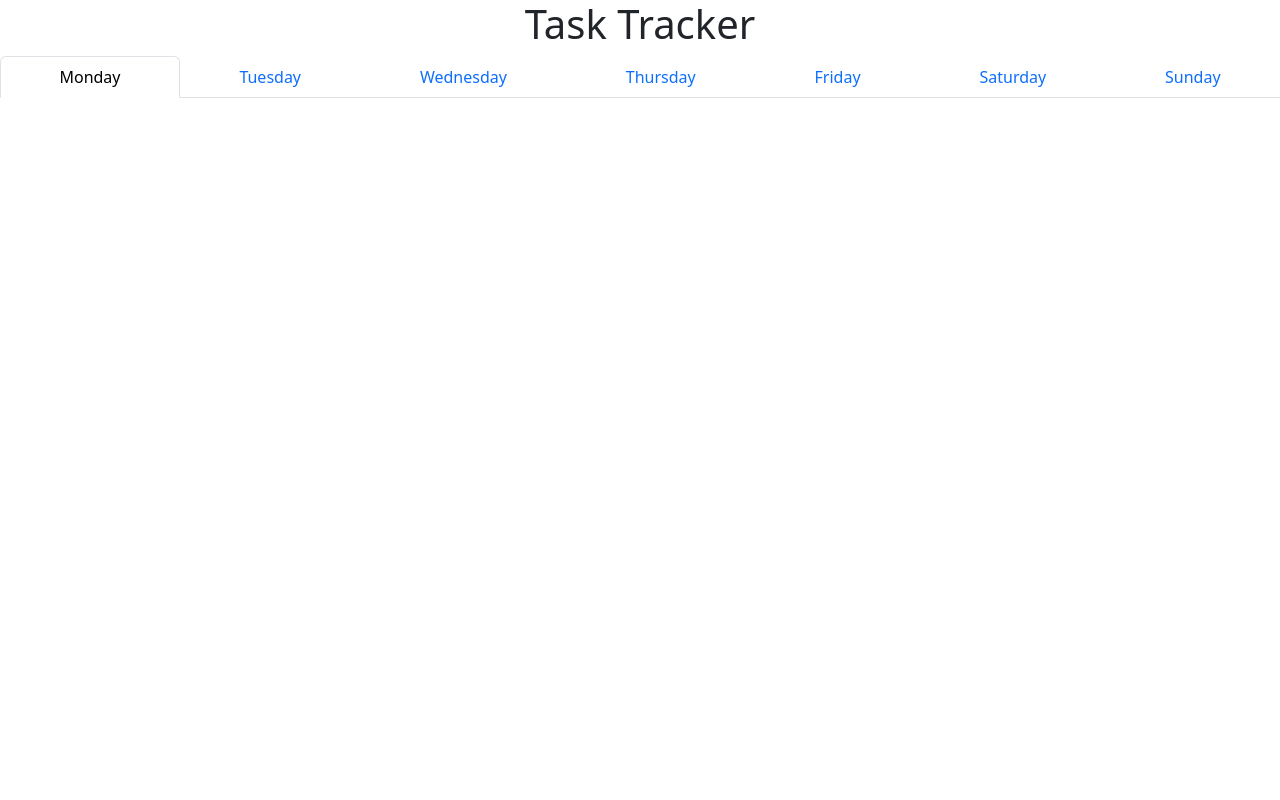
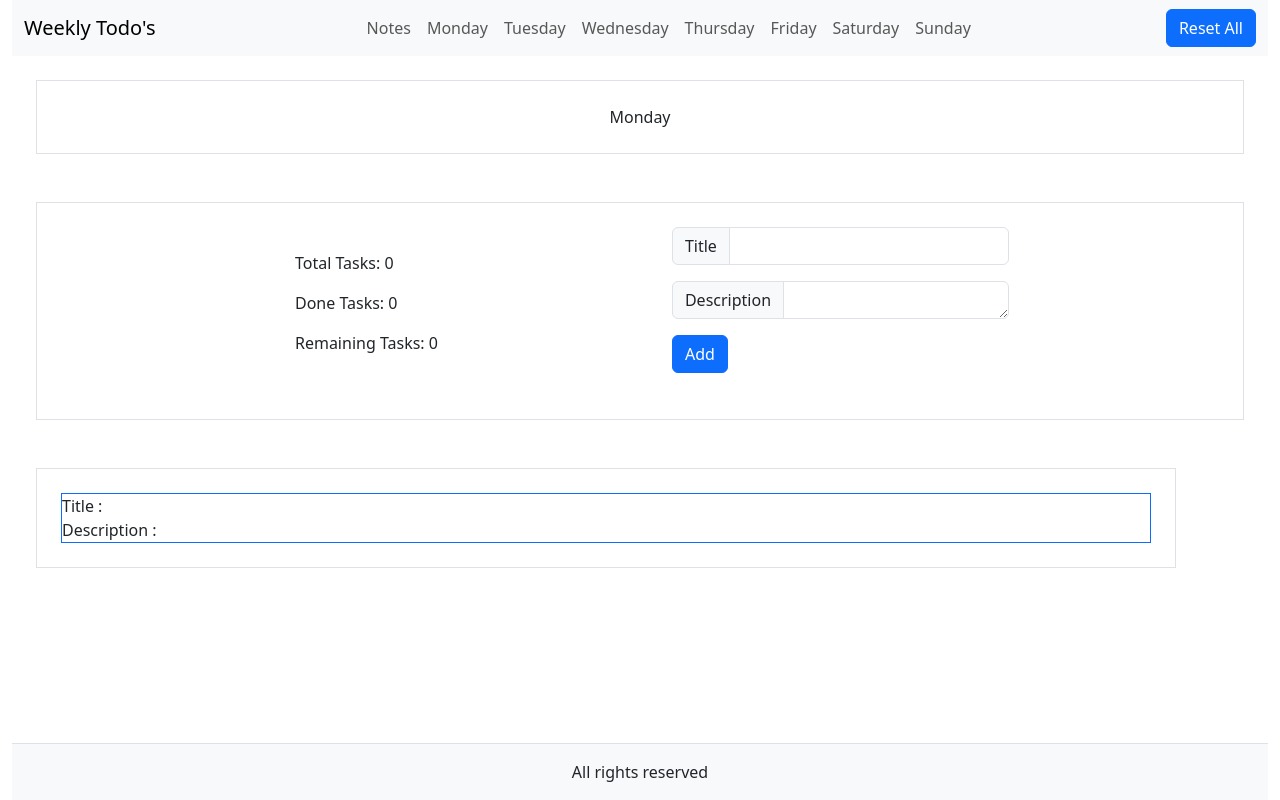
Before and after one commit to khushnaveed/react-projects, a React (Vite) app in the folder Task Tracker/: page / in a window 1280 px wide. Built offline with nearby package versions, Linux system fonts and the light colour scheme.

Commit message:
add task count

```diff
--- a/Task Tracker/src/App.jsx
+++ b/Task Tracker/src/App.jsx
@@ -1,16 +1,17 @@
 import { useState } from "react";
 import "./App.css";
-import Header from "./components/Header";
 import Navbar from "./components/Navbar";
+import Day from "./components/Day"
+import Footer from "./components/Footer";
 
 function App() {
-  const [count, setCount] = useState(0);
 
   return (
-    <>
-      <Header />
+    <div className="d-flex flex-column min-vh-100 container-fluid">
       <Navbar />
-    </>
+      <Day day = "Monday"/>
+      <Footer/>
+    </div>
   );
 }
 
--- /dev/null
+++ b/Task Tracker/src/components/Day.jsx
@@ -0,0 +1,75 @@
+import React, { useState } from "react";
+import TaskCount from "./TaskCount";
+import Tasks from "./Tasks";
+
+export default function Day(props) {
+  const [taskCount, setTaskCount] = useState(0);
+  const [titleValue, setTiltle] = useState("");
+  const [descriptionValue, setDescription] = useState("");
+
+  const taskAdd = () => {
+    if (!titleValue && !descriptionValue) {
+      window.alert("Enter text to the requried fields.")
+    } else {
+      console.log("add button click");
+      console.log("title", titleValue);
+      console.log("description", descriptionValue);
+      setTiltle("");
+      setDescription("");
+      setTaskCount(taskCount+1);
+    }
+  };
+
+  const getTitle = (event) => {
+    setTiltle(event.target.value);
+  };
+
+  const getDescription = (event) => {
+    setDescription(event.target.value);
+  };
+
+  return (
+    <>
+      <p className="border m-4 p-4 text-center">{props.day}</p>
+
+      <div className="border m-4 p-4 d-flex justify-content-evenly">
+        <TaskCount totalTask={taskCount} doneTask={0} />
+
+        <div>
+          <div className="input-group mb-3">
+            <span className="input-group-text" id="basic-addon1">
+              Title
+            </span>
+            <input
+              type="text"
+              className="form-control"
+              aria-describedby="basic-addon1"
+              value={titleValue}
+              onChange={getTitle}
+            />
+          </div>
+
+          <div className="input-group mb-3">
+            <span className="input-group-text" id="basic-addon1">
+              Description
+            </span>
+            <textarea
+              type="text"
+              className="form-control"
+              aria-describedby="basic-addon1"
+              rows="1"
+              value={descriptionValue}
+              onChange={getDescription}
+            />
+          </div>
+          <button type="button" className="btn btn-primary" onClick={taskAdd}>
+            Add
+          </button>
+        </div>
+
+      </div>
+
+      <Tasks title={titleValue} description={descriptionValue} />
+    </>
+  );
+}
--- /dev/null
+++ b/Task Tracker/src/components/Footer.jsx
@@ -0,0 +1,9 @@
+import React from 'react'
+
+export default function Footer() {
+  return (
+    <div className='bg-light text-center py-3 mt-auto border-top'>
+        All rights reserved
+    </div>
+  )
+}
--- a/Task Tracker/src/components/Header.jsx
+++ /dev/null
@@ -1,10 +0,0 @@
-import React from 'react'
-
-
-export default function Header() {
-  return (
-    <header>
-        <h1 className='text-center'>Task Tracker</h1>
-    </header>
-  )
-}
--- a/Task Tracker/src/components/Navbar.jsx
+++ b/Task Tracker/src/components/Navbar.jsx
@@ -2,44 +2,72 @@ import React from "react";
 
 export default function Navbar() {
   return (
-    <div>
-      <ul class="nav nav-tabs nav-fill">
-        <li class="nav-item">
-          <a class="nav-link active" aria-current="page" href="#">
+    <nav className="navbar navbar-expand-lg bg-body-tertiary">
+      <div className="container-fluid">
+        <a className="navbar-brand" href="/">
+          Weekly Todo's
+        </a>
+
+        <button
+          className="navbar-toggler"
+          type="button"
+          data-bs-toggle="collapse"
+          data-bs-target="#navbarSupportedContent"
+          aria-controls="navbarSupportedContent"
+          aria-expanded="false"
+          aria-label="Toggle navigation"
+        >
+          <span className="navbar-toggler-icon"></span>
+        </button>
+
+        <div className="collapse navbar-collapse" id="navbarSupportedContent">
+          <ul className="navbar-nav mx-auto mb-2 mb-lg-0 ">
+            <li className="nav-item">
+              <a className="nav-link" aria-current="page" href="/">
+                Notes
+              </a>
+            </li>
+            <li className="nav-item">
+              <a className="nav-link" href="/">
                 Monday
               </a>
             </li>
-        <li class="nav-item">
-          <a class="nav-link" href="#">
+            <li className="nav-item">
+              <a className="nav-link" href="/">
                 Tuesday
               </a>
             </li>
-        <li class="nav-item">
-          <a class="nav-link" href="#">
+            <li className="nav-item">
+              <a className="nav-link" href="/">
                 Wednesday
               </a>
-        </li>
-        <li class="nav-item">
-          <a class="nav-link" aria-disabled="true">
+            </li>{" "}
+            <li className="nav-item">
+              <a className="nav-link" href="/">
                 Thursday
               </a>
-        </li>
-        <li class="nav-item">
-          <a class="nav-link" aria-disabled="true">
+            </li>{" "}
+            <li className="nav-item">
+              <a className="nav-link" href="/">
                 Friday
               </a>
-        </li>
-        <li class="nav-item">
-          <a class="nav-link" aria-disabled="true">
+            </li>{" "}
+            <li className="nav-item">
+              <a className="nav-link" href="/">
                 Saturday
               </a>
-        </li>
-        <li class="nav-item">
-          <a class="nav-link" aria-disabled="true">
+            </li>{" "}
+            <li className="nav-item">
+              <a className="nav-link" href="/">
                 Sunday
               </a>
             </li>
           </ul>
+          <button type="button" className="btn btn-primary">
+            Reset All
+          </button>
         </div>
+      </div>
+    </nav>
   );
 }
--- /dev/null
+++ b/Task Tracker/src/components/TaskCount.jsx
@@ -0,0 +1,11 @@
+import React from "react";
+
+export default function TaskCount({totalTask, doneTask}) {
+  return (
+    <div className="m-4 lg">
+      <p>Total Tasks: {totalTask}</p>
+      <p>Done Tasks: {doneTask}</p>
+      <p>Remaining Tasks: {totalTask - doneTask}</p>
+    </div>
+  );
+}
--- /dev/null
+++ b/Task Tracker/src/components/Tasks.jsx
@@ -0,0 +1,14 @@
+import React from "react";
+
+export default function Tasks({title, description}) {
+  return (
+    <>
+      <div className="m-4 p-4 container border">
+        <div className="border border-primary">
+          <div>Title : {title}</div>
+          <div>Description : {description} </div>
+        </div>
+      </div>
+    </>
+  );
+}
```
Lines whose indentation alone changed are shown as unchanged.
